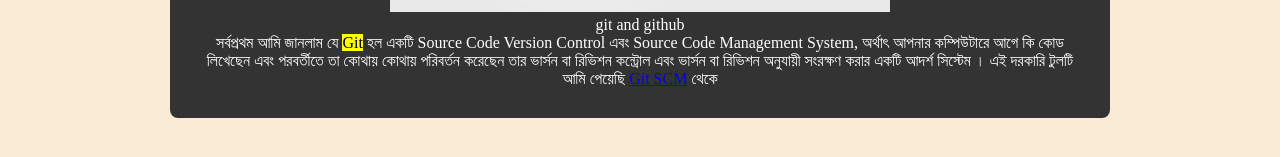
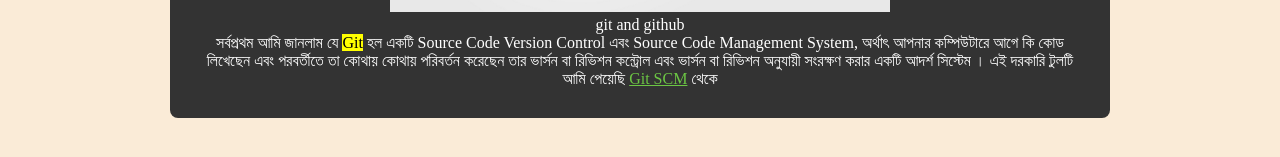
Before and after one commit to bkuddin/my-first-repo, a plain HTML site: page index.html in a window 1280 px wide. Shown: the part 473-630 px from the top of the page. Drawn offline with Linux system fonts and the light colour scheme.

Commit message:
link color changed

```diff
--- a/css/style.css
+++ b/css/style.css
@@ -6,6 +6,10 @@
 
 body {
   background-color: antiquewhite;
+}
+
+a[href] {
+  color: #6cc644;
 }
 
 .menu-bar .fab {
```
